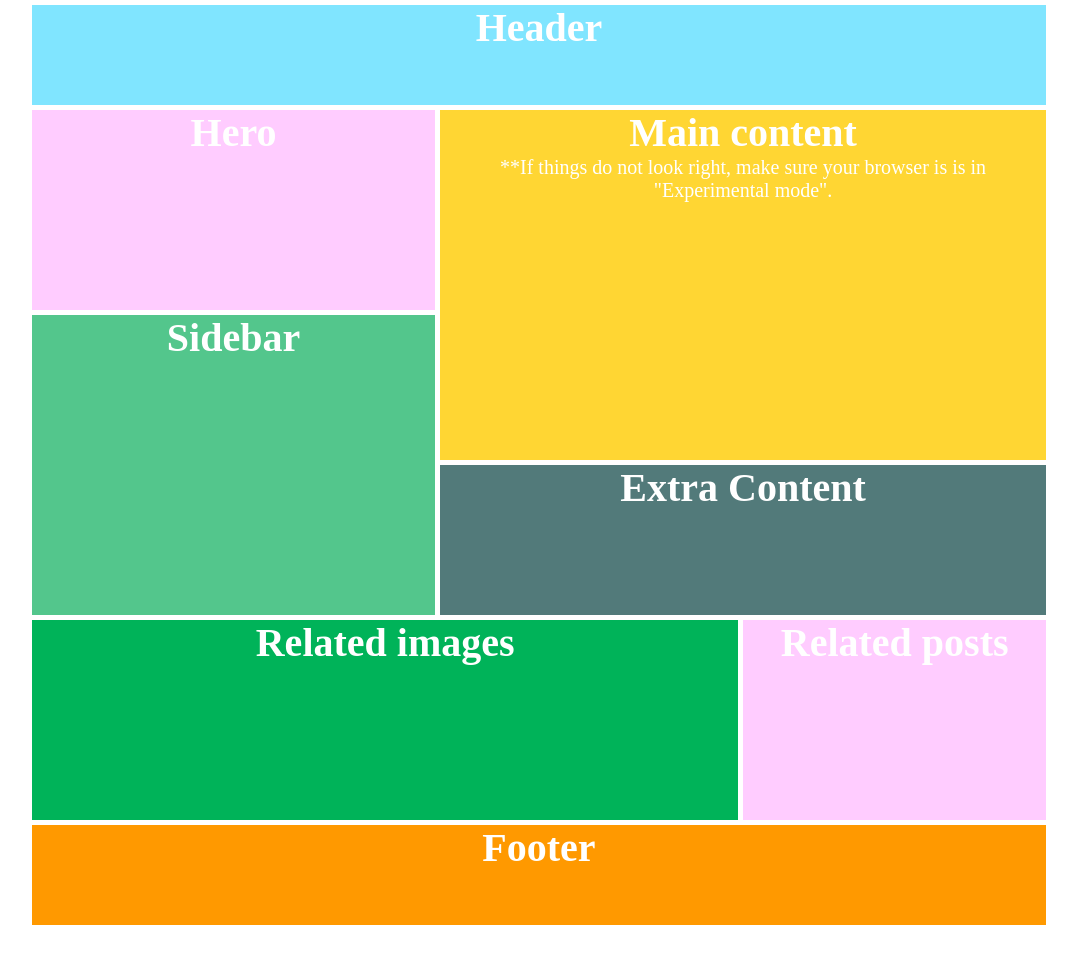
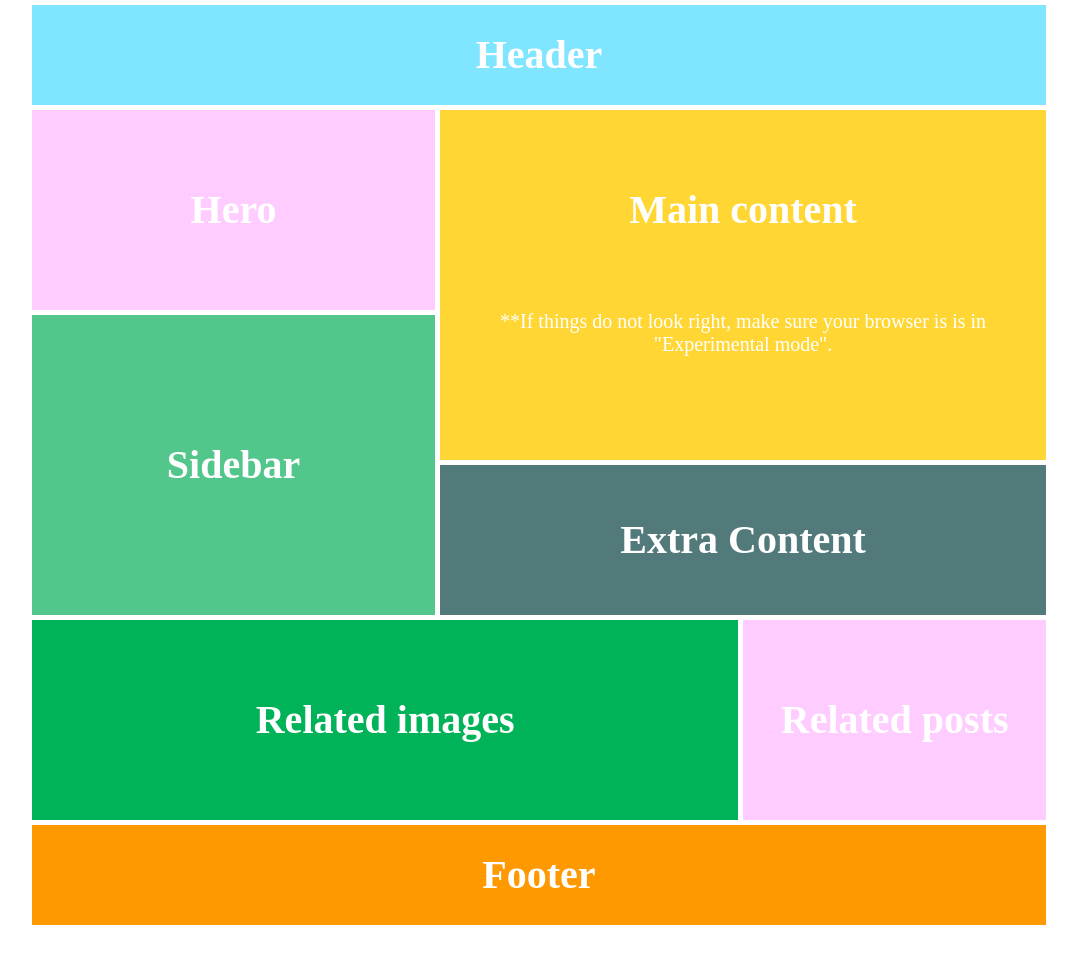
Before and after one commit to AmadejusV/CSS.FLEX.10.08, a plain HTML site: page index.html in a window 1280 px wide. Shown: the whole page, without its empty margins (101-1178 px from the left). Before the commit the page ends 930 px from the top, so only its background shows below. Drawn offline with nearby package versions, Linux system fonts and the light colour scheme.

Commit message:
centravimas

```diff
--- a/css/style.css
+++ b/css/style.css
@@ -8,9 +8,12 @@ h3, p{
 	color: white;
 	margin: 0 auto;
 }
+h3{
+	line-height: 200px;
+}
 p{
 	font-size:20px;
-	}
+}
 main{
 	height: 500px;
 }
@@ -41,7 +44,6 @@ header{
 .hero{
 	height: 40%;
 	background-color: #ffccff;
-	align-items: baseline;
 }
 .main{
 	height: 70%;
@@ -71,3 +73,7 @@ footer{
 header,main,section,footer{
 	margin: 5px;
 }
+.siauras div, .extra, header, footer, section div{
+	display: flex;
+  	align-items: center;
+}
```
